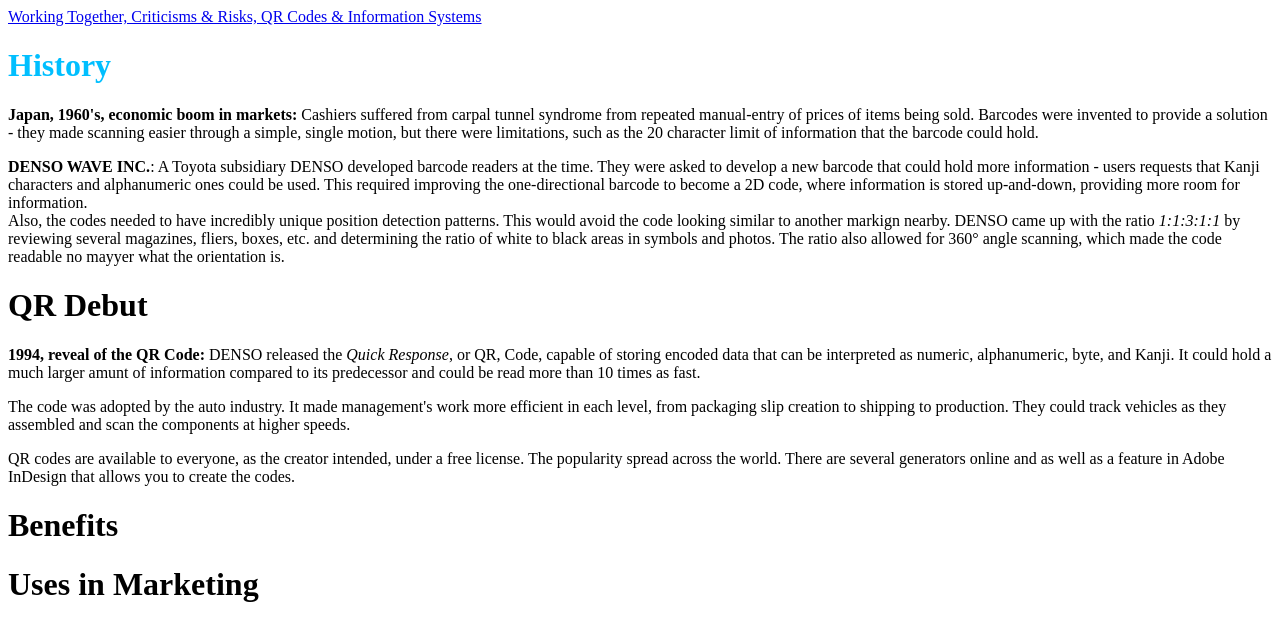
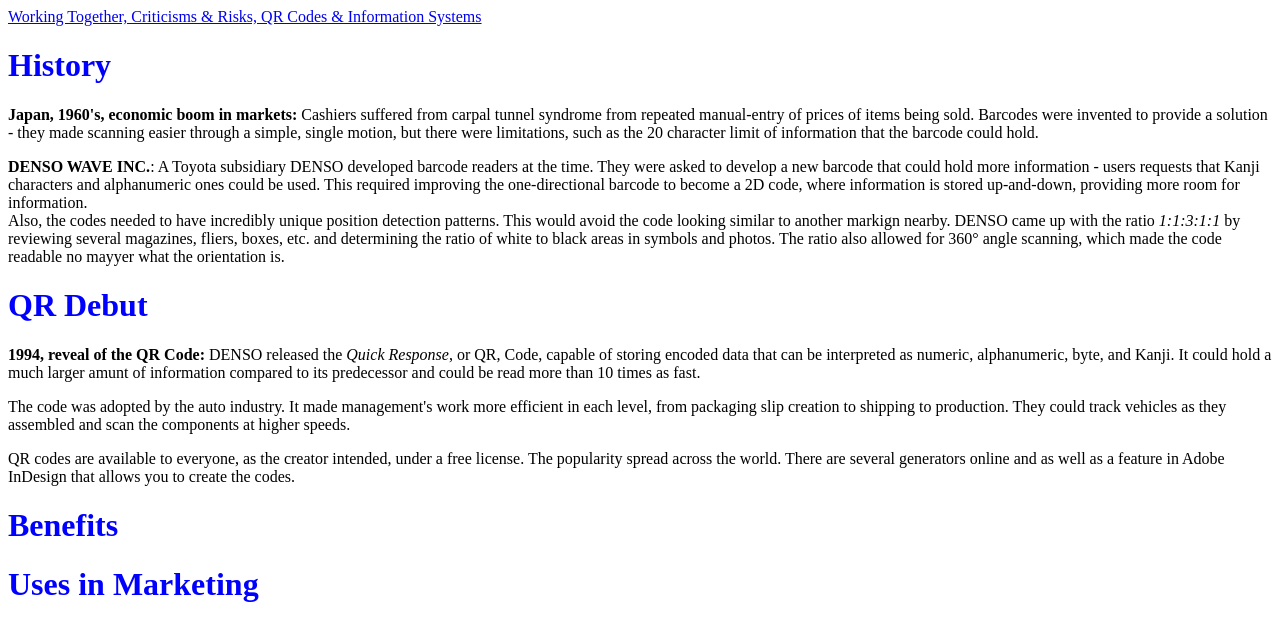
Before and after one commit to octabelle/MISC311, a plain HTML site: page index.html in a window 1280 px wide. Drawn offline with Linux system fonts and the light colour scheme.

Commit message:
Update index.html

```diff
--- a/index.html
+++ b/index.html
@@ -6,7 +6,7 @@
   <body>
   <!-- Michele Brown -->
 <a href="moreinfo">Working Together, Criticisms & Risks, QR Codes & Information Systems</a><br>
-<font color="deepskyblue"><h1>History</h1></font>
+<font color="blue"><h1>History</h1></font>
 <b>Japan, 1960's, economic boom in markets:</b> Cashiers suffered from carpal tunnel syndrome from repeated manual-entry of prices of
 items being sold. Barcodes were invented to provide a solution - they made scanning easier through a simple, single motion, but
 there were limitations, such as the 20 character limit of information that the barcode could hold.
@@ -17,7 +17,7 @@ Also, the codes needed to have incredibly unique position detection patterns. Th
 another markign nearby. DENSO came up with the ratio <i>1:1:3:1:1</i> by reviewing several magazines, fliers, boxes, etc. and
 determining the ratio of white to black areas in symbols and photos. The ratio also allowed for 360&deg; angle scanning,
 which made the code readable no mayyer what the orientation is.
-<h1>QR Debut</h1>
+<font color="blue"><h1>QR Debut</h1></font>
 <p>
 <b>1994, reveal of the QR Code:</b> DENSO released the <i>Quick Response</i>, or QR, Code, capable of storing encoded data that
 can be interpreted as numeric, alphanumeric, byte, and Kanji. It could hold a much larger amunt of information compared to its
@@ -28,9 +28,9 @@ creation to shipping to production. They could track vehicles as they assembled
 There are several generators online and as well as a feature in Adobe InDesign that allows you to create the codes.
 </p>
 
-<h1>Benefits</h1>
+<font color="blue"><h1>Benefits</h1></font>
 
-<h1>Uses in Marketing</h1>
+<font color="blue"><h1>Uses in Marketing</h1></font>
 
 
   </body>
```
